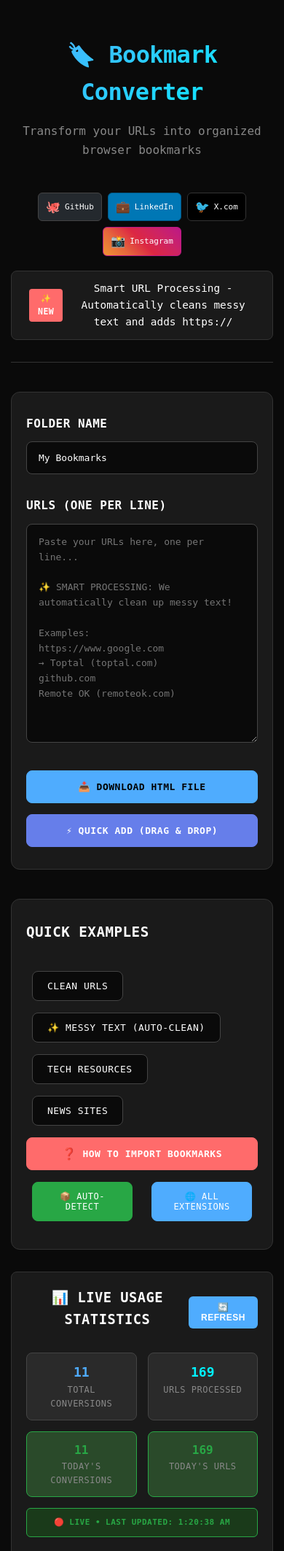
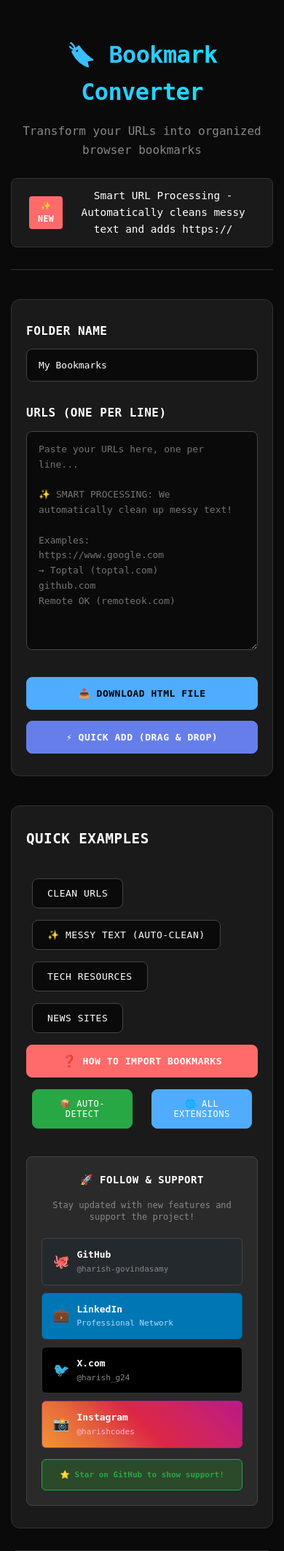
Before and after one commit to harish-govindasamy/bookmark-converter, a Flask app: page / in a window 390 px wide. Shown: the top 2126 px of the page at 73% size. Run offline with Flask 3, Linux system fonts and the light colour scheme; data comes from the database, SQL or seed files in the repository.

Commit message:
✨ Revamp Index Page with Streamlined Social Media Section
✅ New Features:
- Consolidated social media links into a dedicated "Follow & Support" section for improved visibility.
- Enhanced styling and layout for social media buttons, including hover effects and clear labeling.

🛠️ Code Improvements:
- Removed the previous mobile header social links for a cleaner design.
- Updated the header layout to focus on the main title and description, enhancing user engagement.

This update aims to promote social media interaction while maintaining a clean and organized interface.

```diff
--- a/templates/index.html
+++ b/templates/index.html
@@ -750,23 +750,6 @@
                 font-size: 1em;
             }
 
-            /* Mobile header social links */
-            .header > div:first-child {
-                flex-direction: column;
-                align-items: center;
-                text-align: center;
-                gap: 20px;
-            }
-
-            .header-social {
-                max-width: 100% !important;
-                justify-content: center;
-            }
-
-            .header-social a {
-                font-size: 11px !important;
-                padding: 6px 10px !important;
-            }
 
             .content {
                 grid-template-columns: 1fr;
@@ -841,30 +824,8 @@
 <body>
     <div class="container">
         <div class="header">
-            <div style="display: flex; justify-content: space-between; align-items: flex-start; margin-bottom: 20px;">
-                <div>
-                    <h1>🔖 Bookmark Converter</h1>
-                    <p>Transform your URLs into organized browser bookmarks</p>
-                </div>
-                <div class="header-social" style="display: flex; gap: 8px; flex-wrap: wrap; max-width: 200px;">
-                    <a href="https://github.com/harish-govindasamy" target="_blank" style="display: flex; align-items: center; gap: 6px; padding: 8px 12px; background: #24292e; border: 1px solid #444; border-radius: 6px; text-decoration: none; color: #fff; transition: all 0.2s ease; font-size: 12px; font-weight: 500;" onmouseover="this.style.background='#2d3339'; this.style.transform='translateY(-1px)'" onmouseout="this.style.background='#24292e'; this.style.transform='translateY(0)'">
-                        <span style="font-size: 16px;">🐙</span>
-                        <span>GitHub</span>
-                    </a>
-                    <a href="https://linkedin.com/in/itsharishg" target="_blank" style="display: flex; align-items: center; gap: 6px; padding: 8px 12px; background: #0077b5; border: 1px solid #005885; border-radius: 6px; text-decoration: none; color: #fff; transition: all 0.2s ease; font-size: 12px; font-weight: 500;" onmouseover="this.style.background='#005885'; this.style.transform='translateY(-1px)'" onmouseout="this.style.background='#0077b5'; this.style.transform='translateY(0)'">
-                        <span style="font-size: 16px;">💼</span>
-                        <span>LinkedIn</span>
-                    </a>
-                    <a href="https://x.com/harish_g24" target="_blank" style="display: flex; align-items: center; gap: 6px; padding: 8px 12px; background: #000000; border: 1px solid #333; border-radius: 6px; text-decoration: none; color: #fff; transition: all 0.2s ease; font-size: 12px; font-weight: 500;" onmouseover="this.style.background='#1a1a1a'; this.style.transform='translateY(-1px)'" onmouseout="this.style.background='#000000'; this.style.transform='translateY(0)'">
-                        <span style="font-size: 16px;">🐦</span>
-                        <span>X.com</span>
-                    </a>
-                    <a href="https://instagram.com/harishcodes" target="_blank" style="display: flex; align-items: center; gap: 6px; padding: 8px 12px; background: linear-gradient(45deg, #f09433 0%,#e6683c 25%,#dc2743 50%,#cc2366 75%,#bc1888 100%); border: 1px solid #bc1888; border-radius: 6px; text-decoration: none; color: #fff; transition: all 0.2s ease; font-size: 12px; font-weight: 500;" onmouseover="this.style.transform='translateY(-1px)'" onmouseout="this.style.transform='translateY(0)'">
-                        <span style="font-size: 16px;">📸</span>
-                        <span>Instagram</span>
-                    </a>
-                </div>
-            </div>
+            <h1>🔖 Bookmark Converter</h1>
+            <p>Transform your URLs into organized browser bookmarks</p>
             <div class="feature-highlight">
                 <span class="feature-badge">✨ NEW</span>
                 <span>Smart URL Processing - Automatically cleans messy text and adds https://</span>
@@ -909,6 +870,56 @@
             <button class="example-btn" onclick="showAllExtensions()" style="background: #4facfe; border-color: #4facfe; color: white; font-size: 12px;">
                 🌐 All Extensions
             </button>
+        </div>
+
+        <!-- Professional Social Media Section -->
+        <div style="margin-top: 30px; padding: 20px; background: #2a2a2a; border: 1px solid #444; border-radius: 8px;">
+            <h4 style="color: #fff; margin-bottom: 15px; font-size: 14px; font-weight: 600; text-transform: uppercase; letter-spacing: 0.5px; text-align: center;">
+                🚀 Follow & Support
+            </h4>
+            <p style="color: #888; text-align: center; margin-bottom: 20px; font-size: 12px; line-height: 1.4;">
+                Stay updated with new features and support the project!
+            </p>
+
+            <div style="display: grid; gap: 10px;">
+                <a href="https://github.com/harish-govindasamy" target="_blank" style="display: flex; align-items: center; gap: 10px; padding: 12px 15px; background: #24292e; border: 1px solid #444; border-radius: 6px; text-decoration: none; color: #fff; transition: all 0.2s ease; font-size: 13px; font-weight: 500;" onmouseover="this.style.background='#2d3339'; this.style.transform='translateY(-1px)'" onmouseout="this.style.background='#24292e'; this.style.transform='translateY(0)'">
+                    <span style="font-size: 18px;">🐙</span>
+                    <div>
+                        <div style="font-weight: 600; font-size: 13px;">GitHub</div>
+                        <div style="font-size: 11px; color: #888;">@harish-govindasamy</div>
+                    </div>
+                </a>
+
+                <a href="https://linkedin.com/in/itsharishg" target="_blank" style="display: flex; align-items: center; gap: 10px; padding: 12px 15px; background: #0077b5; border: 1px solid #005885; border-radius: 6px; text-decoration: none; color: #fff; transition: all 0.2s ease; font-size: 13px; font-weight: 500;" onmouseover="this.style.background='#005885'; this.style.transform='translateY(-1px)'" onmouseout="this.style.background='#0077b5'; this.style.transform='translateY(0)'">
+                    <span style="font-size: 18px;">💼</span>
+                    <div>
+                        <div style="font-weight: 600; font-size: 13px;">LinkedIn</div>
+                        <div style="font-size: 11px; color: #b3d9ff;">Professional Network</div>
+                    </div>
+                </a>
+
+                <a href="https://x.com/harish_g24" target="_blank" style="display: flex; align-items: center; gap: 10px; padding: 12px 15px; background: #000000; border: 1px solid #333; border-radius: 6px; text-decoration: none; color: #fff; transition: all 0.2s ease; font-size: 13px; font-weight: 500;" onmouseover="this.style.background='#1a1a1a'; this.style.transform='translateY(-1px)'" onmouseout="this.style.background='#000000'; this.style.transform='translateY(0)'">
+                    <span style="font-size: 18px;">🐦</span>
+                    <div>
+                        <div style="font-weight: 600; font-size: 13px;">X.com</div>
+                        <div style="font-size: 11px; color: #888;">@harish_g24</div>
+                    </div>
+                </a>
+
+                <a href="https://instagram.com/harishcodes" target="_blank" style="display: flex; align-items: center; gap: 10px; padding: 12px 15px; background: linear-gradient(45deg, #f09433 0%,#e6683c 25%,#dc2743 50%,#cc2366 75%,#bc1888 100%); border: 1px solid #bc1888; border-radius: 6px; text-decoration: none; color: #fff; transition: all 0.2s ease; font-size: 13px; font-weight: 500;" onmouseover="this.style.transform='translateY(-1px)'" onmouseout="this.style.transform='translateY(0)'">
+                    <span style="font-size: 18px;">📸</span>
+                    <div>
+                        <div style="font-weight: 600; font-size: 13px;">Instagram</div>
+                        <div style="font-size: 11px; color: #ffb3d9;">@harishcodes</div>
+                    </div>
+                </a>
+            </div>
+
+            <div style="background: #2a4a2a; border: 1px solid #28a745; border-radius: 6px; padding: 12px; margin-top: 15px; text-align: center;">
+                <p style="color: #28a745; margin: 0; font-size: 11px; font-weight: 600;">
+                    ⭐ Star on GitHub to show support!
+                </p>
+            </div>
         </div>
             </div>
         </div>
```
